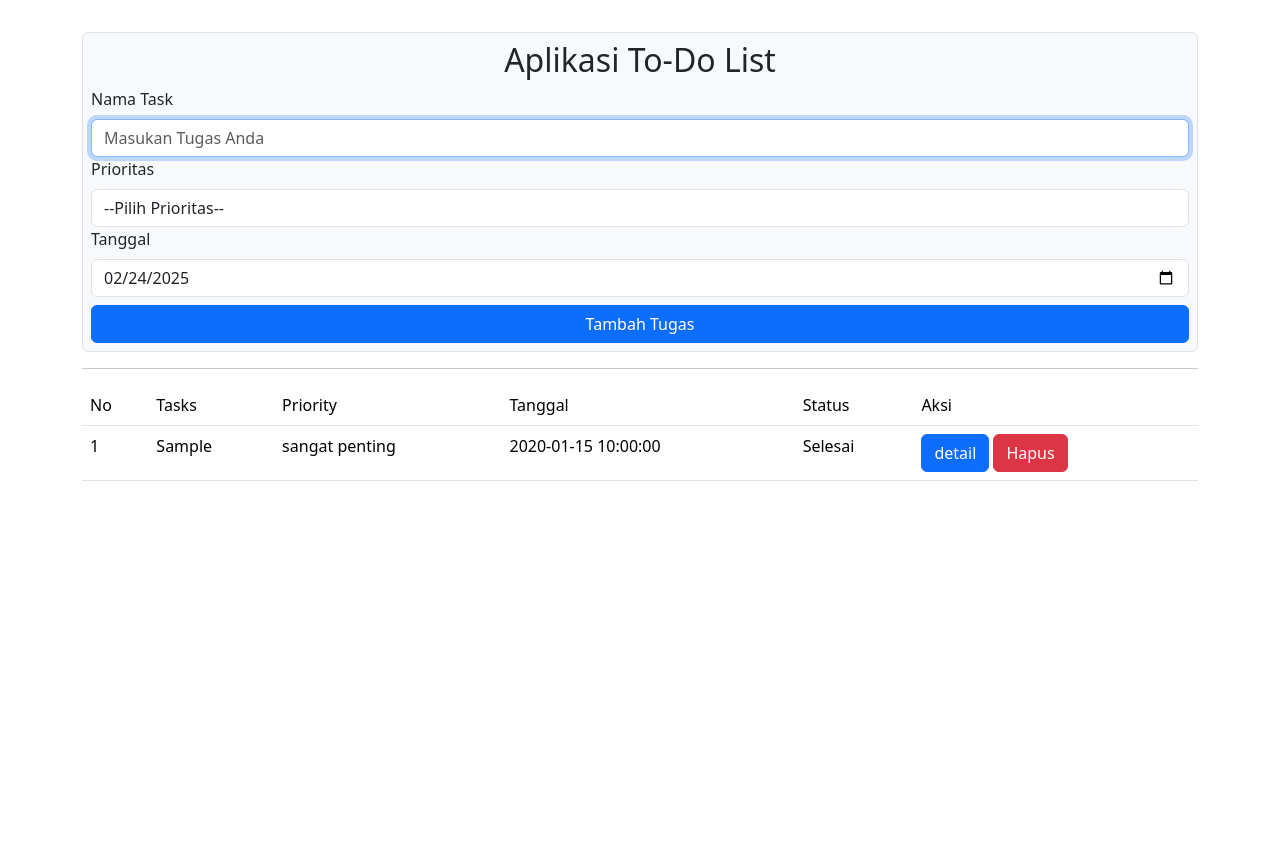
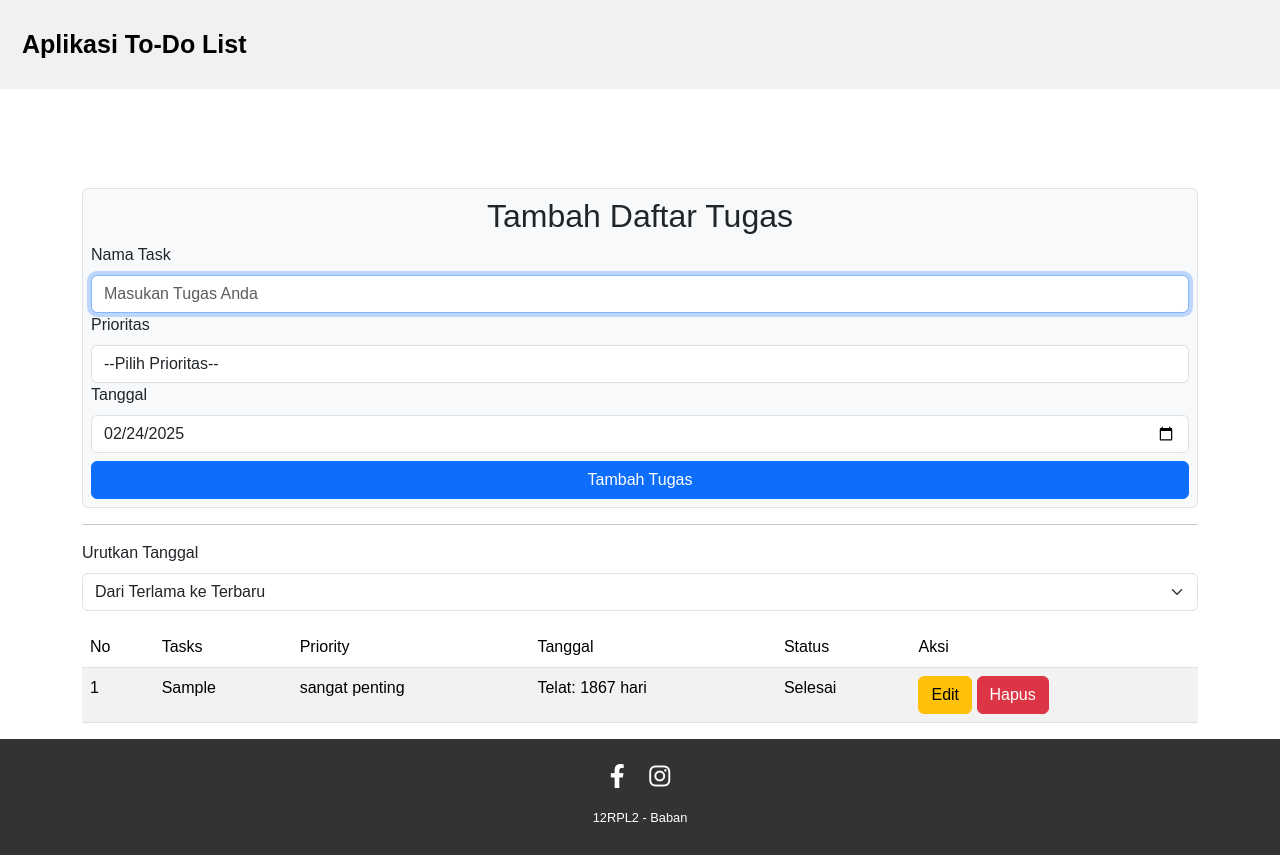
Before and after one commit to babanriz/todolist, a PHP site: page / in a window 1280 px wide. Before the commit the page ends 481 px from the top, so only its background shows below. Run offline with PHP 8.4, Linux system fonts and the light colour scheme; tables that the repository leaves empty or names only in its code hold one stand-in row (values such as "Sample post").

Commit message:
terpisah ayeuna mah

```diff
--- /dev/null
+++ b/asset/footer.php
@@ -0,0 +1,63 @@
+<!DOCTYPE html>
+<html lang="en">
+<head>
+    <meta charset="UTF-8">
+    <meta name="viewport" content="width=device-width, initial-scale=1.0">
+    <title>Halaman dengan Footer</title>
+    <link rel="stylesheet" href="https://cdnjs.cloudflare.com/ajax/libs/font-awesome/6.0.0-beta3/css/all.min.css"> <!-- Link ke Font Awesome -->
+    <style>
+        body {
+            font-family: Arial, sans-serif;
+            margin: 0;
+            padding: 0;
+            display: flex;
+            flex-direction: column;
+            min-height: 100vh;
+        }
+
+        .content {
+            flex: 1; /* Membuat konten utama mengisi ruang yang tersedia */
+            padding: 20px;
+        }
+
+        footer {
+            background-color: #333; /* Warna latar belakang footer */
+            color: white; /* Warna teks footer */
+            text-align: center; /* Teks di tengah */
+            padding: 10px 0; /* Padding atas dan bawah */
+            position: relative; /* Posisi footer */
+            bottom: 0; /* Menempatkan footer di bagian bawah */
+            width: 100%; /* Lebar footer 100% */
+        }
+
+        small {
+            font-size: 0.8em; /* Ukuran font kecil */
+        }
+
+        .social-icons {
+            margin: 10px 0; /* Margin atas dan bawah untuk ikon sosial */
+        }
+
+        .social-icons a {
+            color: white; /* Warna ikon */
+            margin: 0 10px; /* Margin horizontal antar ikon */
+            text-decoration: none; /* Menghilangkan garis bawah */
+            font-size: 1.5em; /* Ukuran ikon */
+        }
+
+        .social-icons a:hover {
+            color: #ffcc00; /* Warna saat hover */
+        }
+    </style>
+</head>
+<body>
+
+    <footer>
+        <div class="social-icons">
+            <a href="https://www.facebook.com.babanriz" target="_blank" title="Facebook"><i class="fab fa-facebook-f"></i></a>
+            <a href="https://www.instagram.com/babanriz_" target="_blank" title="Instagram"><i class="fab fa-instagram"></i></a>
+        </div>
+        <p><small>12RPL2 - Baban</small></p>
+    </footer>
+</body>
+</html>
--- /dev/null
+++ b/asset/header.php
@@ -0,0 +1,93 @@
+<!DOCTYPE html>
+<html lang="en">
+<head>
+    <meta charset="UTF-8">
+    <meta name="viewport" content="width=device-width, initial-scale=1.0">
+    <title>Header dengan Logo Profil</title>
+    <link rel="stylesheet" href="https://cdnjs.cloudflare.com/ajax/libs/font-awesome/6.0.0-beta3/css/all.min.css">
+    <link rel="stylesheet" href="https://cdnjs.cloudflare.com/ajax/libs/font-awesome/6.0.0-beta3/css/all.min.css"> <!-- Link ke Font Awesome -->
+    <!-- Link ke Font Awesome -->
+    <style>
+        /* Style the header with a grey background and some padding */
+        .header {
+            overflow: hidden;
+            background-color: #f1f1f1;
+            padding: 20px 10px;
+            position: fixed; /* Membuat header tetap di atas */
+            top: 0; /* Menempatkan header di bagian atas */
+            width: 100%; /* Lebar header 100% */
+            z-index: 1000; /* Menempatkan header di atas elemen lainnya */
+        }
+
+        /* Style the header links */
+        .header a {
+            float: left;
+            color: black;
+            text-align: center;
+            padding: 12px;
+            text-decoration: none;
+            font-size: 18px;
+            line-height: 25px;
+            border-radius: 4px;
+        }
+
+        /* Style the logo link */
+        .header a.logo {
+            font-size: 25px;
+            font-weight: bold;
+        }
+
+        /* Change the background color on mouse-over */
+        .header a:hover {
+            background-color: #ddd;
+            color: black;
+        }
+
+        /* Style the active/current link */
+        .header a.active {
+            background-color: dodgerblue;
+            color: white;
+        }
+
+        /* Float the link section to the right */
+        .header-right {
+            float: right;
+        }
+
+        /* Logo profil */
+        .profile-icon {
+            float: right;
+            margin-left: 10px; /* Jarak antara logo profil dan link lainnya */
+            font-size: 20px; /* Ukuran ikon profil */
+            color: black; /* Warna ikon profil */
+        }
+
+        /* Add media queries for responsiveness */
+        @media screen and (max-width: 500px) {
+            .header a {
+                float: none;
+                display: block;
+                text-align: left;
+            }
+            .header-right {
+                float: none;
+            }
+        }
+
+        /* Konten untuk menguji scroll */
+        .content {
+            padding: 80px 10px; /* Padding untuk menghindari konten tertutup oleh header */
+        }
+    </style>
+</head>
+<body>
+<div class="header">
+        <a href="#default" class="logo">Aplikasi To-Do List</a>
+
+    </div>
+
+    <div class="content">
+        <p style="height: 100px;"></p>
+    </div>
+</body>
+</html>
--- a/index.php
+++ b/index.php
@@ -1,37 +1,25 @@
 <?php
-$koneksi = mysqli_connect('localhost','root','','todo');
+// Koneksi ke function CRUD
+include "task.php";
 
-// Tambah Task
-if (isset($_POST['tabah_tugas'])) {
-    $task = $_POST['task'];
-    $priority = $_POST['priority'];
-    $due_date = $_POST['due_date'];
-
-    if (!empty($task) && !empty($priority) && !empty($due_date)) {
-        mysqli_query($koneksi,"INSERT INTO tasks VALUES('','$task','$priority','$due_date','0')");
-        echo "<script>alert('Data Berhasil Di Tambahkan');</script>";
-    } else {
-        echo "<script>alert('Semua Kolom Harus DiIsi!');</script>";
-    }
+// Mengambil Data Tugas
+$order = 'due_date ASC'; // Default order untuk pengurutan
+if (isset($_POST['sort'])) {
+    // Mengatur urutan berdasarkan pilihan pengguna
+    $order = $_POST['sort'] == 'latest' ? 'due_date DESC' : 'due_date ASC';
 }
 
-// Menandai Task Selesai
-if (isset($_GET['complete'])) {
-    $id = $_GET['complete'];
-    mysqli_query($koneksi, "UPDATE tasks SET status=1 WHERE id=$id");
-    echo "<script>alert('Data Berhasil Diperbarui')</script>";
-    header('location:index.php');
+// Query untuk mengambil data tugas dari database dengan urutan yang ditentukan
+$result = mysqli_query($koneksi, "SELECT * FROM tasks ORDER BY $order");
+
+// Cek jika ada data untuk diedit
+$task_data = null;
+if (isset($_GET['edit'])) {
+    $id = $_GET['edit'];
+    // Mengambil data tugas berdasarkan ID untuk diedit
+    $result_edit = mysqli_query($koneksi, "SELECT * FROM tasks WHERE id=$id");
+    $task_data = mysqli_fetch_assoc($result_edit);
 }
-
-// Menghapus Task
-if (isset($_GET['delete'])) {
-    $id = $_GET['delete'];
-    mysqli_query($koneksi, "DELETE FROM tasks WHERE id=$id");
-    echo "<script>alert('Data Berhasil Dihapus')</script>";
-    header('location:index.php');
-}
-
-$result = mysqli_query($koneksi, "SELECT * FROM tasks ORDER BY status ASC, priority DESC, due_date ASC");
 ?>
 
 <!DOCTYPE html>
@@ -43,27 +31,47 @@ $result = mysqli_query($koneksi, "SELECT * FROM tasks ORDER BY status ASC, prior
     <link href="https://cdn.jsdelivr.net/npm/bootstrap@5.3.3/dist/css/bootstrap.min.css" rel="stylesheet">
 </head>
 <body>
+    <?php include("asset/header.php"); ?> <!-- Menyertakan header -->
+
     <div class="container mt-2">
         <br>
-        <form method="POST" class="border rounded bg-light p-2">
-        <h2 class="text-center">Aplikasi To-Do List</h2>
+        <!-- Form untuk Menambah atau Mengedit Tugas -->
+        <form method="POST" action="task.php" class="border rounded bg-light p-2">
+            <h2 class="text-center"><?php echo $task_data ? 'Edit Daftar Tugas' : 'Tambah Daftar Tugas'; ?></h2>
+            <?php if ($task_data) { ?>
+                <input type="hidden" name="id" value="<?php echo $task_data['id']; ?>"> <!-- Menyimpan ID tugas yang sedang diedit -->
+            <?php } ?>
             <label class="form-label">Nama Task</label>
-        <input type="text" name="task" class="form-control" placeholder="Masukan Tugas Anda" autocomplete="off" autofocus required>
+            <input type="text" name="task" class="form-control" placeholder="Masukan Tugas Anda"
+            value="<?php echo $task_data ? $task_data['task'] : ''; ?>" autocomplete="off" autofocus required>
             <label class="form-label">Prioritas</label>
-        <select name="priority" class="form-control">
-            <option value="">--Pilih Prioritas--</option>
-            <option value="1">tidak penting</option>
-            <option value="2">penting</option>
-            <option value="3">sangat penting</option>
+            <select name="priority" class="form-control" required>
+                <option value="" disabled <?php echo !$task_data ? 'selected' : ''; ?>>--Pilih Prioritas--</option>
+                <option value="1" <?php echo $task_data && $task_data['priority'] == 1 ? 'selected' : ''; ?>>tidak penting</option>
+                <option value="2" <?php echo $task_data && $task_data['priority'] == 2 ? 'selected' : ''; ?>>penting</option>
+                <option value="3" <?php echo $task_data && $task_data['priority'] == 3 ? 'selected' : ''; ?>>sangat penting</option>
             </select>
             <label class="form-label">Tanggal</label>
-        <input type="date" name="due_date" class="form-control" value="<?php echo date('Y-m-d')?>" required>
-        <button type="submit" class="btn btn-primary w-100 mt-2"name="tabah_tugas">Tambah Tugas</button>
+            <input type="date" name="due_date" class="form-control"
+            value="<?php echo $task_data ? $task_data['due_date'] : date('Y-m-d'); ?>" required>
+            <button type="submit" class="btn btn-primary w-100 mt-2" name="<?php echo $task_data ? 'update_task' : 'tabah_tugas'; ?>">
+                <?php echo $task_data ? 'Update Tugas' : 'Tambah Tugas'; ?>
+            </button>
         </form>
 
         <hr>
 
-        <table class="table table-stripped">
+        <!-- Form untuk Pencarian Tanggal -->
+        <form method="POST" class="mb-3">
+            <label class="form-label">Urutkan Tanggal</label>
+            <select name="sort" class="form-select" onchange="this.form.submit()">
+                <option value="oldest" <?php echo $order == 'due_date ASC' ? 'selected' : ''; ?>>Dari Terlama ke Terbaru</option>
+                <option value="latest" <?php echo $order == 'due_date DESC' ? 'selected' : ''; ?>>Dari Terbaru ke Terlama</option>
+            </select>
+        </form>
+
+        <!-- Tabel untuk Menampilkan Daftar Tugas -->
+        <table class="table table-striped">
             <thead>
                 <tr>
                     <td>No</td>
@@ -78,48 +86,66 @@ $result = mysqli_query($koneksi, "SELECT * FROM tasks ORDER BY status ASC, prior
                 <?php
                 if (mysqli_num_rows($result) > 0) {
                     $no = 1;
-                    while($row = mysqli_fetch_assoc($result)) { ?>
+                    while ($row = mysqli_fetch_assoc($result)) { ?>
                         <tr>
                             <td><?php echo $no++; ?></td>
-                    <td><?php echo $row['task']?></td>
+                            <td><?php echo $row['task'] ?></td>
                             <td>
                                 <?php
+                                // Menampilkan prioritas tugas
                                 if ($row['priority'] == 1) {
                                     echo "tidak penting";
-                        }elseif($row['priority'] == 2) {
+                                } elseif ($row['priority'] == 2) {
                                     echo "penting";
-                        }else {
+                                } else {
                                     echo "sangat penting";
                                 }
                                 ?>
                             </td>
-                    <td><?php echo $row['due_date']?></td>
+                            <td>
+                                <?php
+                                // Menghitung sisa waktu hingga tanggal jatuh tempo
+                                $due_date = strtotime($row['due_date']);
+                                $current_date = strtotime(date('Y-m-d'));
+                                $time_diff = $due_date - $current_date;
+                                $days_diff = floor($time_diff / (60 * 60 * 24));
+                                if ($days_diff > 0) {
+                                    echo "Sisa waktu: $days_diff hari";
+                                } elseif ($days_diff == 0) {
+                                    echo "Hari ini";
+                                } else {
+                                    echo "Telat: " . abs($days_diff) . " hari";
+                                }
+                                ?>
+                            </td>
                             <td><?php
+                            // Menampilkan status tugas
                             if ($row['status'] == 0) {
-                        echo "Can Selesai";
-                    }else{
+                                echo "Belum Selesai";
+                            } else {
                                 echo "Selesai";
                             }
                             ?>
                             </td>
                             <td>
                                 <?php
+                                // Menampilkan tombol aksi untuk menyelesaikan, mengedit, atau menghapus tugas
                                 if ($row['status'] == 0) { ?>
-                        <a href="?complete=<?php echo $row['id'] ?>" class="btn btn-success">Selesai</a>
+                                    <a href="task.php?complete=<?php echo $row['id'] ?>" class="btn btn-success">Selesai</a>
                                 <?php } ?>
-                        <a href="?detail=<?php echo $row['id'] ?>" class="btn btn-primary">detail</a>
-                        <a href="?delete=<?php echo $row['id'] ?>" class="btn btn-danger">Hapus</a>
+                                <a href="index.php?edit=<?php echo $row['id'] ?>" class="btn btn-warning">Edit</a>
+                                <a href="task.php?delete=<?php echo $row['id'] ?>" class="btn btn-danger">Hapus</a>
                             </td>
                         </tr>
                     <?php }
-                }else{
-                    echo "tidak ada data";
+                } else {
+                    echo "<tr><td colspan='6' class='text-center'>Tidak ada data</td></tr>";
                 }
                 ?>
             </tbody>
         </table>
-
     </div>
     <script src="https://cdn.jsdelivr.net/npm/bootstrap@5.3.3/dist/js/bootstrap.bundle.min.js"></script>
+    <?php include("asset/footer.php"); ?> <!-- Menyertakan footer -->
 </body>
 </html>
--- /dev/null
+++ b/task.php
@@ -0,0 +1,59 @@
+<?php
+$koneksi = mysqli_connect('localhost', 'root', '', 'todo');
+
+// Tambah Task
+if (isset($_POST['tabah_tugas'])) {
+    $task = $_POST['task'];
+    $priority = $_POST['priority'];
+    $due_date = $_POST['due_date'];
+
+    if (!empty($task) && !empty($priority) && !empty($due_date)) {
+        mysqli_query($koneksi, "INSERT INTO tasks VALUES('', '$task', '$priority', '$due_date', '0')");
+        echo "<script>alert('Data Berhasil Ditambahkan'); window.location.href='index.php';</script>";
+        exit;
+    } else {
+        echo "<script>alert('Semua Kolom Harus Diisi!'); window.location.href='index.php';</script>";
+        exit;
+    }
+}
+
+// Menandai Task Selesai
+if (isset($_GET['complete'])) {
+    $id = $_GET['complete'];
+    mysqli_query($koneksi, "UPDATE tasks SET status=1 WHERE id=$id");
+    echo "<script>alert('Data Berhasil Diperbarui'); window.location.href='index.php';</script>";
+    exit;
+}
+
+// Menghapus Task
+if (isset($_GET['delete'])) {
+    $id = $_GET['delete'];
+    mysqli_query($koneksi, "DELETE FROM tasks WHERE id=$id");
+    echo "<script>alert('Data Berhasil Dihapus'); window.location.href='index.php';</script>";
+    exit;
+}
+
+// Edit Task
+if (isset($_GET['edit'])) {
+    $id = $_GET['edit'];
+    $result = mysqli_query($koneksi, "SELECT * FROM tasks WHERE id=$id");
+    $task_data = mysqli_fetch_assoc($result);
+}
+
+// Update Task
+if (isset($_POST['update_task'])) {
+    $id = $_POST['id'];
+    $task = $_POST['task'];
+    $priority = $_POST['priority'];
+    $due_date = $_POST['due_date'];
+
+    if (!empty($task) && !empty($priority) && !empty($due_date)) {
+        mysqli_query($koneksi, "UPDATE tasks SET task='$task', priority='$priority', due_date='$due_date' WHERE id=$id");
+        echo "<script>alert('Data Berhasil Diperbarui'); window.location.href='index.php';</script>";
+        exit;
+    } else {
+        echo "<script>alert('Semua Kolom Harus Diisi!'); window.location.href='index.php';</script>";
+        exit;
+    }
+}
+?>
```
Lines whose indentation alone changed are shown as unchanged.
